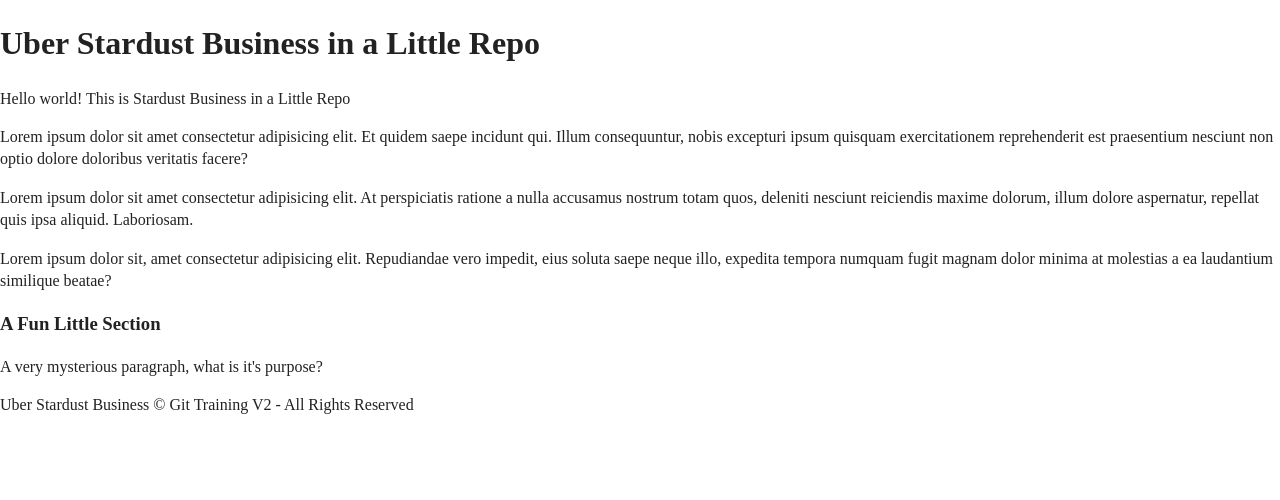
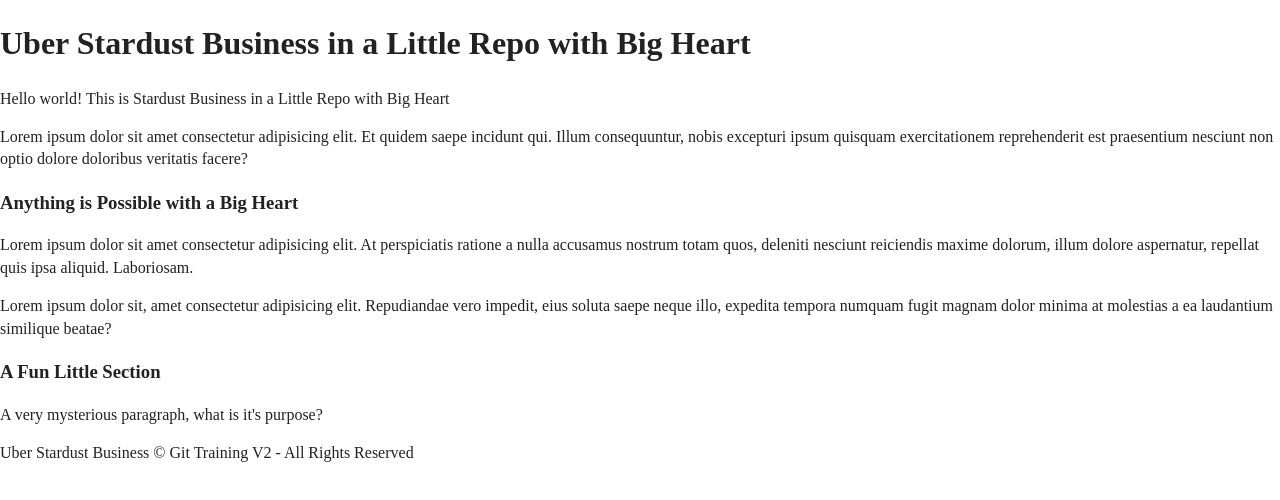
Before and after one commit to chrisArmo/Git-Training-v2, a plain HTML site: page index.html in a window 1280 px wide. Drawn offline with nearby package versions, Linux system fonts and the light colour scheme.

Commit message:
Make title + content change: index.html

```diff
--- a/index.html
+++ b/index.html
@@ -8,7 +8,7 @@
 <head>
   <meta charset="utf-8">
   <meta http-equiv="x-ua-compatible" content="ie=edge">
-  <title>Uber Stardust Business in a Little Repo</title>
+  <title>Uber Stardust Business in a Little Repo with Big Heart</title>
   <meta name="description" content="">
   <meta name="viewport" content="width=device-width, initial-scale=1, shrink-to-fit=no">
 
@@ -27,9 +27,10 @@
 
   <!-- Add your site or application content here -->
   <div class="container">
-    <h1>Uber Stardust Business in a Little Repo</h1>
-    <p>Hello world! This is Stardust Business in a Little Repo</p>
+    <h1>Uber Stardust Business in a Little Repo with Big Heart</h1>
+    <p>Hello world! This is Stardust Business in a Little Repo with Big Heart</p>
     <p>Lorem ipsum dolor sit amet consectetur adipisicing elit. Et quidem saepe incidunt qui. Illum consequuntur, nobis excepturi ipsum quisquam exercitationem reprehenderit est praesentium nesciunt non optio dolore doloribus veritatis facere?</p>
+    <h3>Anything is Possible with a Big Heart</h3>
     <p>Lorem ipsum dolor sit amet consectetur adipisicing elit. At perspiciatis ratione a nulla accusamus nostrum totam quos, deleniti nesciunt reiciendis maxime dolorum, illum dolore aspernatur, repellat quis ipsa aliquid. Laboriosam.</p>
     <p>Lorem ipsum dolor sit, amet consectetur adipisicing elit. Repudiandae vero impedit, eius soluta saepe neque illo, expedita tempora numquam fugit magnam dolor minima at molestias a ea laudantium similique beatae?</p>
   </div>
```
